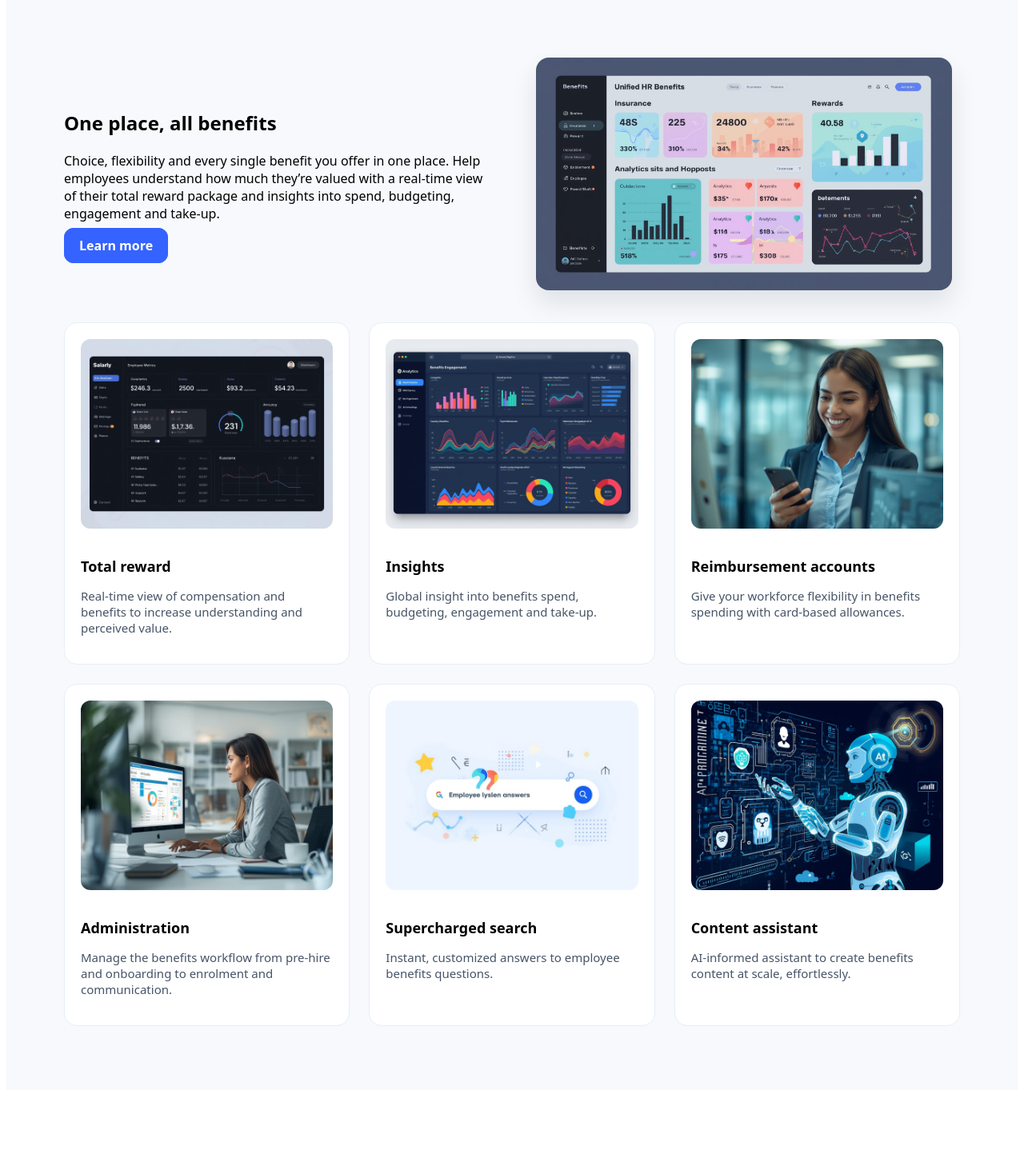
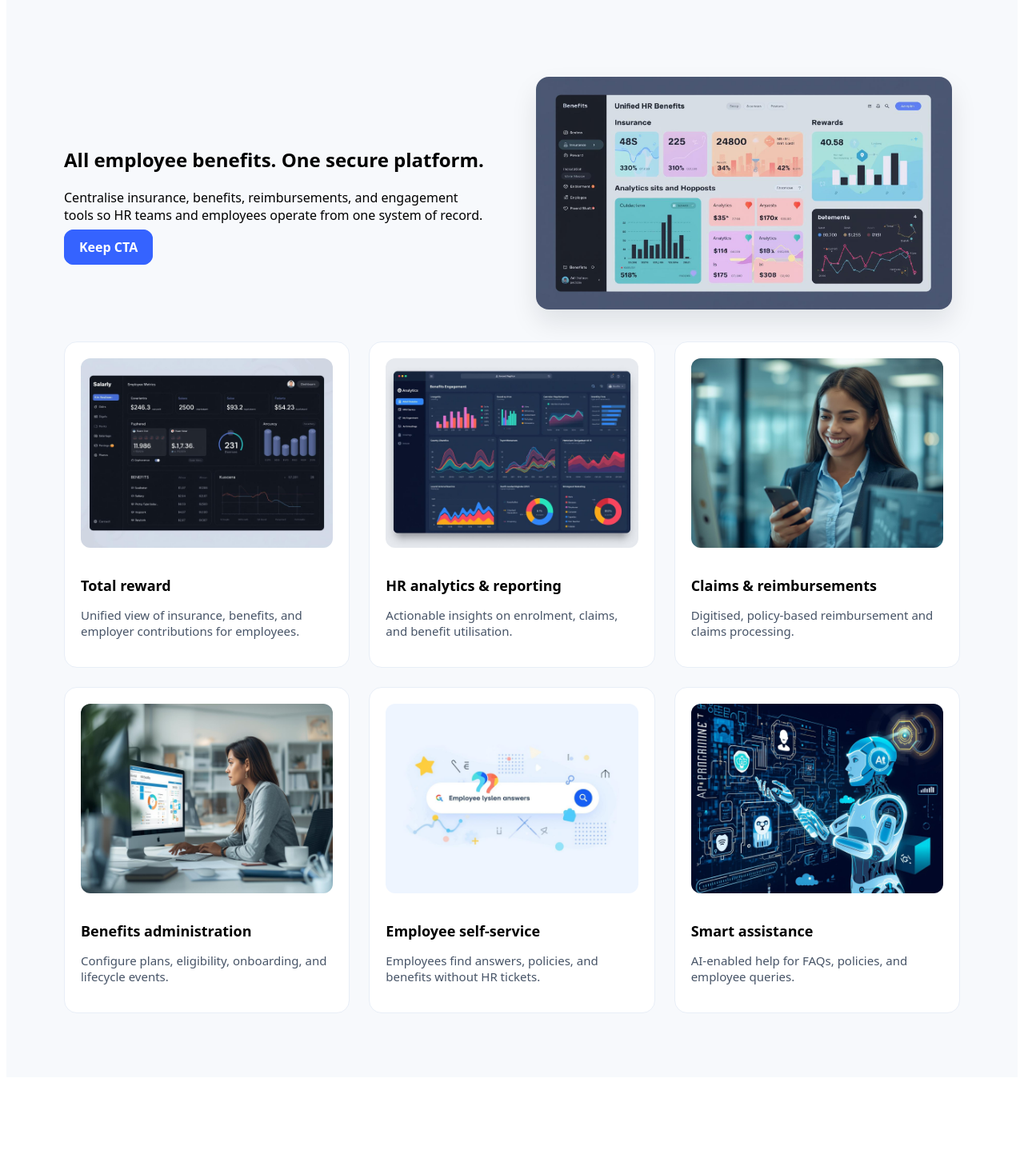
Before and after one commit to sanjaisinghraj/benefitnest-frontend, a Next.js app: page / in a window 1280 px wide. Shown: the part 1000-2453 px from the top of the page at 80% size. Built offline with nearby package versions, Linux system fonts and the light colour scheme.

Commit message:
Update landing page content and CTA for BenefitNest

```diff
--- a/app/page.tsx
+++ b/app/page.tsx
@@ -31,14 +31,14 @@ export default function Page() {
       <section className="hero">
         <div className="container hero-grid">
           <div className="hero-copy">
-            <span className="badge">Global employee benefits</span>
+            <span className="badge">Badge: Enterprise employee benefits platform</span>
             <h1>Run, manage, and engage your employees in benefits — anywhere in the world.</h1>
             <p>
-              Create a consistent and connected global benefits experience with an online benefits platform.
+              BenefitNest helps organisations manage employee insurance, benefits enrolment, claims, and analytics through a single secure platform.
             </p>
             <div className="hero-actions">
               <a className="btn primary" href="#">Book a demo</a>
-              <a className="btn ghost" href="#features">Explore features</a>
+              <a className="btn ghost" href="#features">Explore BenefitNest</a>
             </div>
             <div className="hero-brands">
               <img src="/images/marketing/brands-strip.png" alt="A global community of changemakers" />
@@ -59,14 +59,12 @@ export default function Page() {
         <div className="container">
           <div className="split">
             <div>
-              <h2>One place, all benefits</h2>
+              <h2>All employee benefits. One secure platform.</h2>
               <p>
-                Choice, flexibility and every single benefit you offer in one place. Help employees understand how much
-                they’re valued with a real-time view of their total reward package and insights into spend, budgeting,
-                engagement and take-up.
+                Centralise insurance, benefits, reimbursements, and engagement tools so HR teams and employees operate from one system of record.
               </p>
               <div className="feature-cta">
-                <a className="btn primary" href="#">Learn more</a>
+                <a className="btn primary" href="#">Keep CTA</a>
               </div>
             </div>
             <img
@@ -78,34 +76,34 @@ export default function Page() {
 
           <div className="feature-grid">
             <div className="feature-card">
-              <img src="/images/marketing/feature-total-reward.jpg" alt="Total reward" />
+              <img src="/images/marketing/feature-total-reward.jpg" alt="Total compensation visibility" />
               <h3>Total reward</h3>
-              <p>Real-time view of compensation and benefits to increase understanding and perceived value.</p>
+              <p>Unified view of insurance, benefits, and employer contributions for employees.</p>
             </div>
             <div className="feature-card">
               <img src="/images/marketing/feature-insights.jpg" alt="Insights" />
-              <h3>Insights</h3>
-              <p>Global insight into benefits spend, budgeting, engagement and take-up.</p>
+              <h3>HR analytics & reporting</h3>
+              <p>Actionable insights on enrolment, claims, and benefit utilisation.</p>
             </div>
             <div className="feature-card">
               <img src="/images/marketing/feature-reimbursement.jpg" alt="Reimbursement accounts" />
-              <h3>Reimbursement accounts</h3>
-              <p>Give your workforce flexibility in benefits spending with card-based allowances.</p>
+              <h3>Claims & reimbursements</h3>
+              <p>Digitised, policy-based reimbursement and claims processing.</p>
             </div>
             <div className="feature-card">
               <img src="/images/marketing/feature-administration.jpg" alt="Administration" />
-              <h3>Administration</h3>
-              <p>Manage the benefits workflow from pre-hire and onboarding to enrolment and communication.</p>
+              <h3>Benefits administration</h3>
+              <p>Configure plans, eligibility, onboarding, and lifecycle events.</p>
             </div>
             <div className="feature-card">
               <img src="/images/marketing/feature-search.jpg" alt="Supercharged search" />
-              <h3>Supercharged search</h3>
-              <p>Instant, customized answers to employee benefits questions.</p>
+              <h3>Employee self-service</h3>
+              <p>Employees find answers, policies, and benefits without HR tickets.</p>
             </div>
             <div className="feature-card">
               <img src="/images/marketing/feature-content-assistant.jpg" alt="Content assistant" />
-              <h3>Content assistant</h3>
-              <p>AI-informed assistant to create benefits content at scale, effortlessly.</p>
+              <h3>Smart assistance</h3>
+              <p>AI-enabled help for FAQs, policies, and employee queries.</p>
             </div>
           </div>
         </div>
@@ -119,22 +117,22 @@ export default function Page() {
     <h2>More features and services</h2>
     <div className="feature-grid compact">
       <div className="feature-mini">
-        <img src="/images/marketing/feature-integrations.jpg" alt="Automation & integrations" />
+        <img src="/images/marketing/feature-integrations.jpg" alt="Payroll & insurer integrations" />
         <h4>Automation & integrations</h4>
         <p>Integrate seamlessly with workplace systems and platforms.</p>
       </div>
       <div className="feature-mini">
-        <img src="/images/marketing/feature-comms.jpg" alt="Communications" />
+        <img src="/images/marketing/feature-comms.jpg" alt="Employee Communications" />
         <h4>Communications</h4>
         <p>Award-winning communications to boost understanding and engagement.</p>
       </div>
       <div className="feature-mini">
-        <img src="/images/marketing/feature-support.jpg" alt="Administration & support" />
+        <img src="/images/marketing/feature-support.jpg" alt="HR operations support" />
         <h4>Administration & support</h4>
         <p>Reduce administrative burden with 24/7 support in 100+ languages.</p>
       </div>
       <div className="feature-mini">
-        <img src="/images/marketing/feature-consulting.jpg" alt="Benefit consulting" />
+        <img src="/images/marketing/feature-consulting.jpg" alt="Benefits advisory" />
         <h4>Benefit consulting</h4>
         <p>Data-driven design for engaging global benefits experiences.</p>
       </div>
@@ -149,36 +147,34 @@ export default function Page() {
 {/* PLATFORM OVERVIEW */}
 <section className="section alt">
   <div className="container">
-    <h2>Platform overview</h2>
+    <h2>How BenefitNest works</h2>
     <p>
-      Connect all your employee benefits, wellbeing, reward, and recognition in one place — so your people have a
-      single home for everything. Benefits administration, wallet allowances, discounts, recognition, mobile
-      super-app, wellbeing programs, and AI-powered benefits — all together.
+      BenefitNest connects insurance, benefits, reimbursements, engagement, and analytics into a single HR benefits hub.
     </p>
     <div className="overview-grid">
       <div className="overview-item">
         <img src="/images/marketing/overview-benefits.jpg" alt="Benefits" />
-        <h4>Benefits</h4>
+        <h4>Insurance & benefits</h4>
       </div>
       <div className="overview-item">
         <img src="/images/marketing/overview-wallet.jpg" alt="Wallet" />
-        <h4>Wallet</h4>
+        <h4>Claims & payouts</h4>
       </div>
       <div className="overview-item">
         <img src="/images/marketing/overview-discounts.jpg" alt="Discounts" />
-        <h4>Discounts</h4>
+        <h4>Partner benefits</h4>
       </div>
       <div className="overview-item">
         <img src="/images/marketing/overview-recognition.jpg" alt="Reward & Recognition" />
-        <h4>Reward & Recognition</h4>
+        <h4>Engagement & rewards</h4>
       </div>
       <div className="overview-item">
         <img src="/images/marketing/overview-mobile.jpg" alt="Mobile" />
-        <h4>Mobile</h4>
+        <h4>Employee portal</h4>
       </div>
       <div className="overview-item">
         <img src="/images/marketing/overview-ai.jpg" alt="AI-powered Benefits" />
-        <h4>AI-powered Benefits</h4>
+        <h4>Smart automation</h4>
       </div>
     </div>
   </div>
@@ -188,10 +184,9 @@ export default function Page() {
 <section className="section alt">
   <div className="container split">
     <div>
-      <h2>Consumer-grade employee benefits technology</h2>
+      <h2>Built for employees. Designed for HR.</h2>
       <p>
-        Employee expectations have adapted to the technology they use outside work; it’s time to give them the tech
-        they expect, and deserve.
+        Employees expect simple, mobile-first systems. BenefitNest delivers enterprise-grade security with consumer-grade experience.
       </p>
     </div>
     <img src="/images/marketing/challenges.jpg" alt="Modern technology expectations" />
@@ -199,10 +194,9 @@ export default function Page() {
   <div className="container split">
     <img src="/images/marketing/model.jpg" alt="Simple-to-Complex rollout model" />
     <div>
-      <h2>A Simple-to-Complex model for global rollouts</h2>
+      <h2>Scales from pilot to enterprise rollout</h2>
       <p>
-        Implementing a global benefits solution doesn’t need to be stressful. From communicating simple content to
-        managing complex rules, eligibility, options and flexibility — get it right first time.
+        Start with core benefits and expand across locations, insurers, and employee groups without rework.
       </p>
     </div>
   </div>
@@ -215,17 +209,17 @@ export default function Page() {
     <div className="stories">
       <div className="story">
         <img src="/images/marketing/story-ocado.jpg" alt="Ocado Group" />
-        <h4>Ocado Group</h4>
+        <h4>Mid-size Indian enterprise</h4>
         <p>Celebrate achievements of people worldwide.</p>
       </div>
       <div className="story">
         <img src="/images/marketing/story-lendlease.jpg" alt="Lendlease" />
-        <h4>Lendlease</h4>
+        <h4>Large corporate HR team</h4>
         <p>Build an award-winning benefits strategy.</p>
       </div>
       <div className="story">
         <img src="/images/marketing/story-salesforce.jpg" alt="Salesforce" />
-        <h4>Salesforce</h4>
+        <h4>Multi-location organisation</h4>
         <p>Launched global benefits tech in 30+ countries.</p>
       </div>
     </div>
@@ -242,19 +236,19 @@ export default function Page() {
     <div className="resources">
       <div className="resource">
         <img src="/images/marketing/res-report-big-benefits.jpg" alt="The Big Benefits Report" />
-        <h4>The Big Benefits Report</h4>
+        <h4>Benefits & Insurance Guide</h4>
       </div>
       <div className="resource">
         <img src="/images/marketing/res-report-tech.jpg" alt="Employee Benefits Tech Report" />
-        <h4>Employee Benefits Tech Report</h4>
+        <h4>HR Operations Playbook</h4>
       </div>
       <div className="resource">
         <img src="/images/marketing/res-guide-global.jpg" alt="Going global with benefits" />
-        <h4>Going global with benefits</h4>
+        <h4>Corporate onboarding checklist</h4>
       </div>
       <div className="resource">
         <img src="/images/marketing/res-blog-valued.jpg" alt="Most valued benefits & tech" />
-        <h4>The impact of offering the most valued benefits, with the right tech</h4>
+        <h4>Optimising employee benefits spend</h4>
       </div>
     </div>
   </div>
@@ -278,9 +272,9 @@ export default function Page() {
       {/* CTA */}
       <section className="cta">
         <div className="container cta-inner">
-          <h2>Ready to launch an award-winning employee benefits experience?</h2>
+          <h2>Ready to simplify employee benefits for your organisation?</h2>
           <a className="btn primary large" href="#">Book a demo</a>
-          <p className="cta-note">A global community of changemakers.</p>
+          <p className="cta-note">Built for Indian enterprises. Scalable globally.</p>
         </div>
       </section>
 
```
